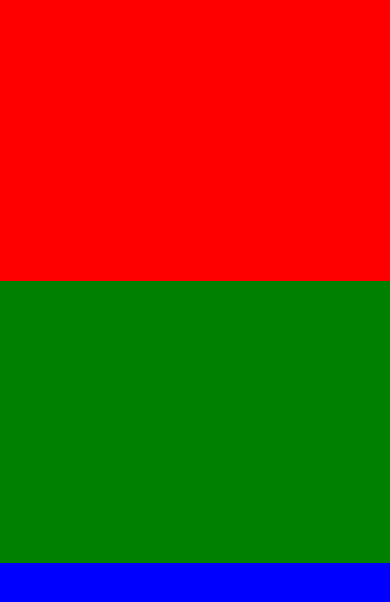
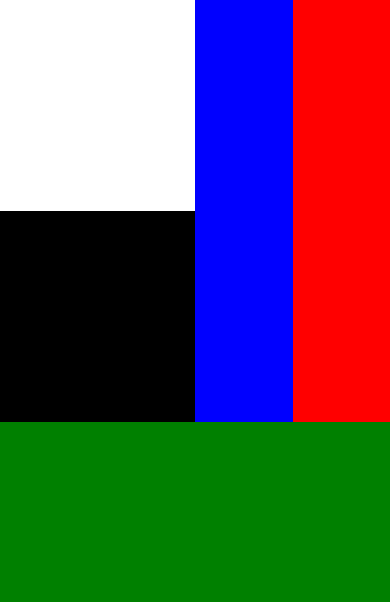
Before and after one commit to detektifmj22/MAGFIRATULJANNAH-105841102421-LAB1, a React Native app: screen / in a window 390 px wide. Shown: the top 602 px of the page. Built offline with nearby package versions, Linux system fonts and the light colour scheme.

Commit message:
Initial commit

```diff
--- a/App.js
+++ b/App.js
@@ -1,16 +1,21 @@
 import { View } from 'react-native';
-
 export default function App() {
   return (
-    <View style={{flex: 1,
-      flexDirection:'column'}}>
-    <View style={{
-      flex: 1,backgroundColor:'red'}}>
+    <View style={{flex:1,}}>
+      <View style={{flex:1, flexDirection:'row'}}>
+      <View style={{flex:1, flexDirection:'column'}}>
+        <View style={{flex:1, backgroundColor:'white',}}></View>
+        <View style={{flex:1, backgroundColor:'black',}}></View>
     </View>
-    <View style={{flex: 1,backgroundColor:'green'}}>
+
+    <View style={{flex:1, flexDirection:'column'}}>
+    <View style={{flex:1, flexDirection:'row'}}>
+        <View style={{flex:1, backgroundColor:'blue',}}></View>
+        <View style={{flex:1, backgroundColor:'red',}}></View>
     </View>
-    <View style={{flex: 1,backgroundColor:'blue'}}>
     </View>
+    </View>
+    <View style={{flex:1, backgroundColor:'green',}}></View>
   </View>
   );
-  }
+}
```
